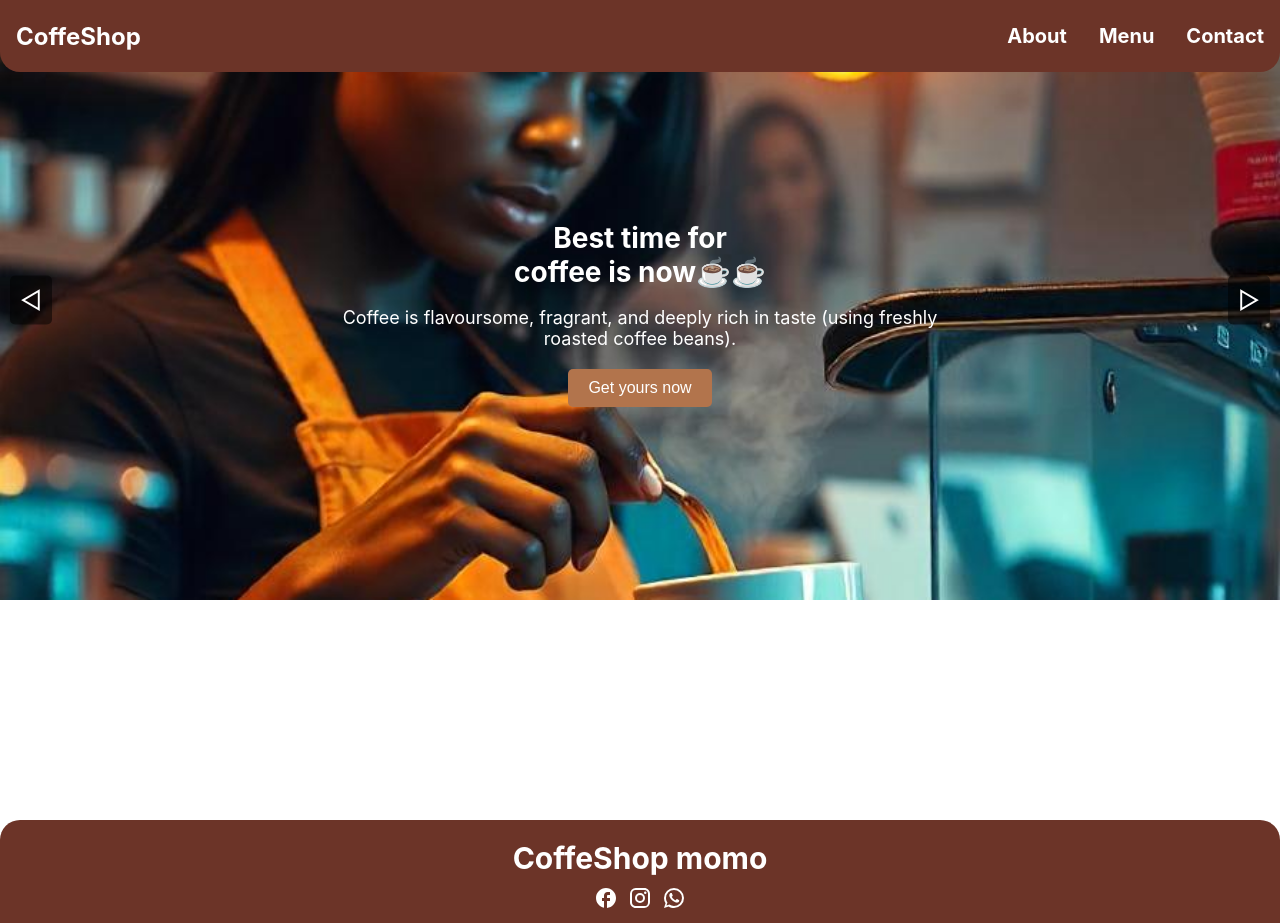
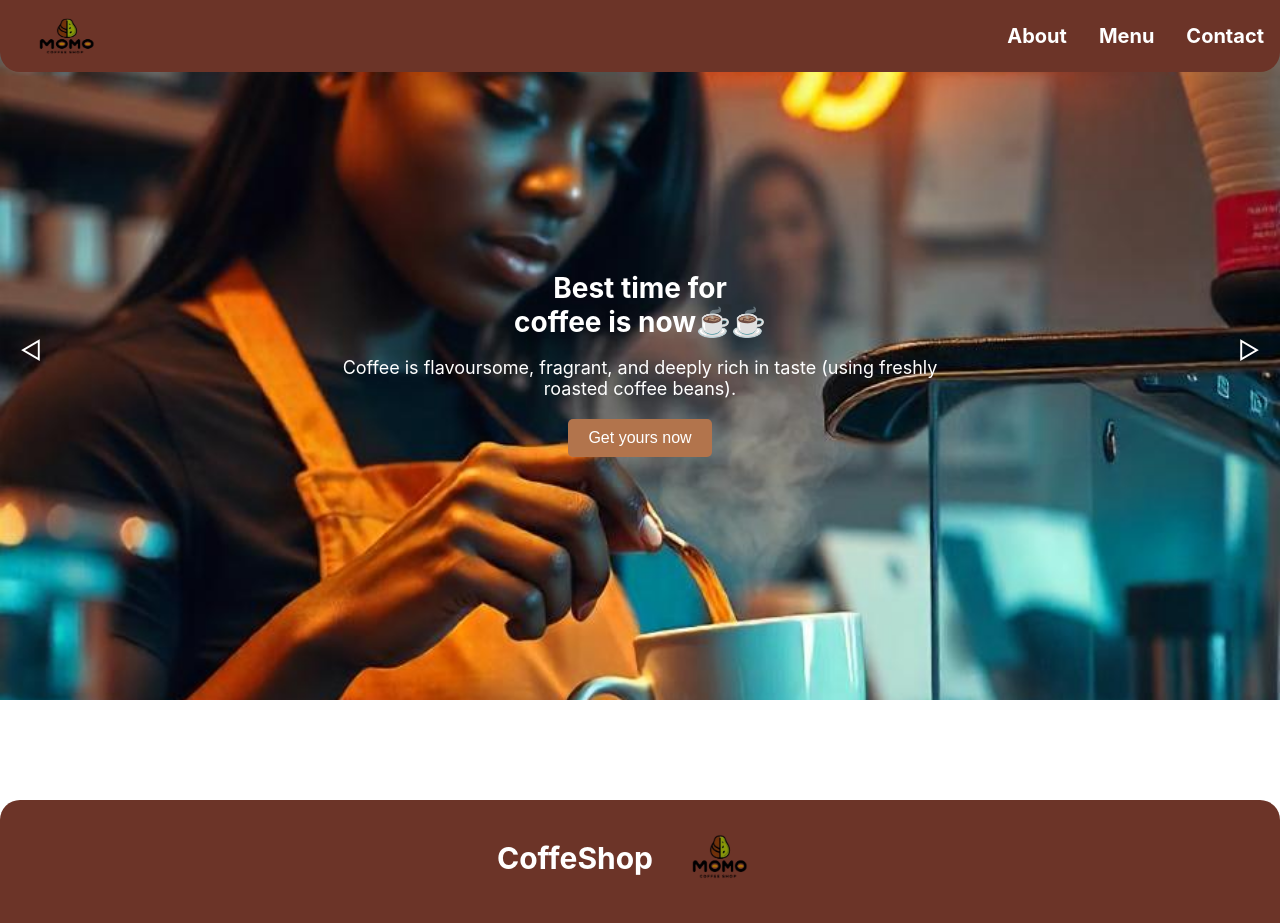
Before and after one commit to menna544/Project309, a React (Create React App) app in the folder frontend/: page / in a window 1280 px wide. Shown: the top 923 px of the page. Built offline with nearby package versions, Linux system fonts and the light colour scheme.

Commit message:
add logo in navbar called momo

```diff
--- a/frontend/src/Pages/Components/Footer.jsx
+++ b/frontend/src/Pages/Components/Footer.jsx
@@ -3,7 +3,7 @@ import './footer.css';
 import FacebookOutlinedIcon from '@mui/icons-material/FacebookOutlined';
 import InstagramIcon from '@mui/icons-material/Instagram';
 import WhatsAppIcon from '@mui/icons-material/WhatsApp';
-
+import imag from '../../images/photoremovebg-preview.png'
 function Footer() {
   const handleFacebookClick = () => {
     window.open('https://www.facebook.com', '_blank');
@@ -20,7 +20,11 @@ function Footer() {
 
   return (
     <div className='footer'>
-      <h1>CoffeShop momo</h1>
+      <div className='logoa'>
+      <h1>CoffeShop</h1>
+      <img src={imag} className="imagee1" alt="description" />
+      </div>
+
       <div className='icon'>
         <FacebookOutlinedIcon onClick={handleFacebookClick} />
         <InstagramIcon onClick={handleInstagramClick} />
--- a/frontend/src/Pages/Components/ImageSlider.jsx
+++ b/frontend/src/Pages/Components/ImageSlider.jsx
@@ -35,16 +35,16 @@ const ImageSlider = () => {
 
   return (
     <>
-      <div className="slideStyles">
+      <div className="slider">
         <div
-          className="leftArrowStyles"
+          className="left"
           onClick={handleLeftArrowClick}
           aria-label="Previous Slide"
         >
           &#9665;
         </div>
         <div
-          className="slideStyles1"
+          className="slides"
           style={{ backgroundImage: `url(${Slides[currentIndex]})` }}
         >
           <div className="content">
@@ -66,7 +66,7 @@ const ImageSlider = () => {
           </div>
         </div>
         <div
-          className="RightArowStyles"
+          className="Right"
           onClick={handleRightArrowClick}
           aria-label="Next Slide"
         >
--- a/frontend/src/Pages/Components/Navbar.jsx
+++ b/frontend/src/Pages/Components/Navbar.jsx
@@ -1,12 +1,12 @@
 import React, { useState } from "react";
 import "./nav.css";
-
+import imag from '../../images/photoremovebg-preview.png'
 export const Navbar = () => {
   const [menuOpen, setMenuOpen] = useState(false);
 
   return (
     <nav>
-      <h1 className="title">CoffeShop</h1>
+      <img src={imag} className="imagee" alt="description" />
       <div className="menu" onClick={() => setMenuOpen(!menuOpen)}>
         <span></span>
         <span></span>
--- a/frontend/src/Pages/Components/footer.css
+++ b/frontend/src/Pages/Components/footer.css
@@ -3,11 +3,20 @@
     width: 100%;
     border-top-right-radius: 20px;
     border-top-left-radius: 20px;
-    height:200px;
+    height:230px;
     position: relative;
     bottom: 0;
     color:  #FFF;
     background-color: #6C3428;
+}
+.imagee1{
+    width: 130px;
+    margin-top: 20px;
+}
+.logoa{
+    display: flex;
+    flex-direction: row;
+    justify-content: center;
 }
 .footer h1{
     text-align: center;
--- a/frontend/src/Pages/Components/imageslider.css
+++ b/frontend/src/Pages/Components/imageslider.css
@@ -1,10 +1,10 @@
-.slideStyles {
+.slider {
     position: relative;
     width: 100%;
-    height: 600px;
+    height: 700px;
   }
 
-  .slideStyles1 {
+  .slides{
     width: 100%;
     height: 100%;
     background-size: cover;
@@ -13,11 +13,10 @@
     transition: background-image 0.3s ease;
   }
 
-  .leftArrowStyles,
-  .RightArowStyles {
+  .left,
+  .Right {
     font-size: 24px;
     color: #fff;
-    background-color: rgba(0, 0, 0, 0.5);
     border: none;
     padding: 10px;
     cursor: pointer;
@@ -29,43 +28,14 @@
     transition: background-color 0.3s ease;
   }
 
-  .leftArrowStyles {
+  .left {
     left: 10px;
   }
 
-  .RightArowStyles {
+  .Right {
     right: 10px;
   }
 
-  .leftArrowStyles:hover,
-  .RightArowStyles:hover {
-    background-color: rgba(0, 0, 0, 0.7);
-  }
-
-  .dot {
-    position: absolute;
-    bottom: 20px;
-    left: 50%;
-    transform: translateX(-50%);
-    display: flex;
-    gap: 10px;
-    z-index: 3;
-  }
-
-  .dotstyle {
-    font-size: 18px;
-    cursor: pointer;
-    color: #fff;
-    transition: color 0.3s ease;
-  }
-
-  .dotstyle.active {
-    color: red;
-  }
-
-  .dotstyle:hover {
-    color: #b2744c;
-  }
 
   .content {
     position: absolute;
--- a/frontend/src/Pages/Components/nav.css
+++ b/frontend/src/Pages/Components/nav.css
@@ -31,7 +31,10 @@ nav ul {
 nav ul li {
    list-style: none;
 }
-
+.imagee{
+    width: 130px;
+    height: 60px;
+}
 nav ul li a {
     display: block;
     text-decoration: none;
```
Also changed, not shown: frontend/src/images/photoremovebg-preview.png (added).
